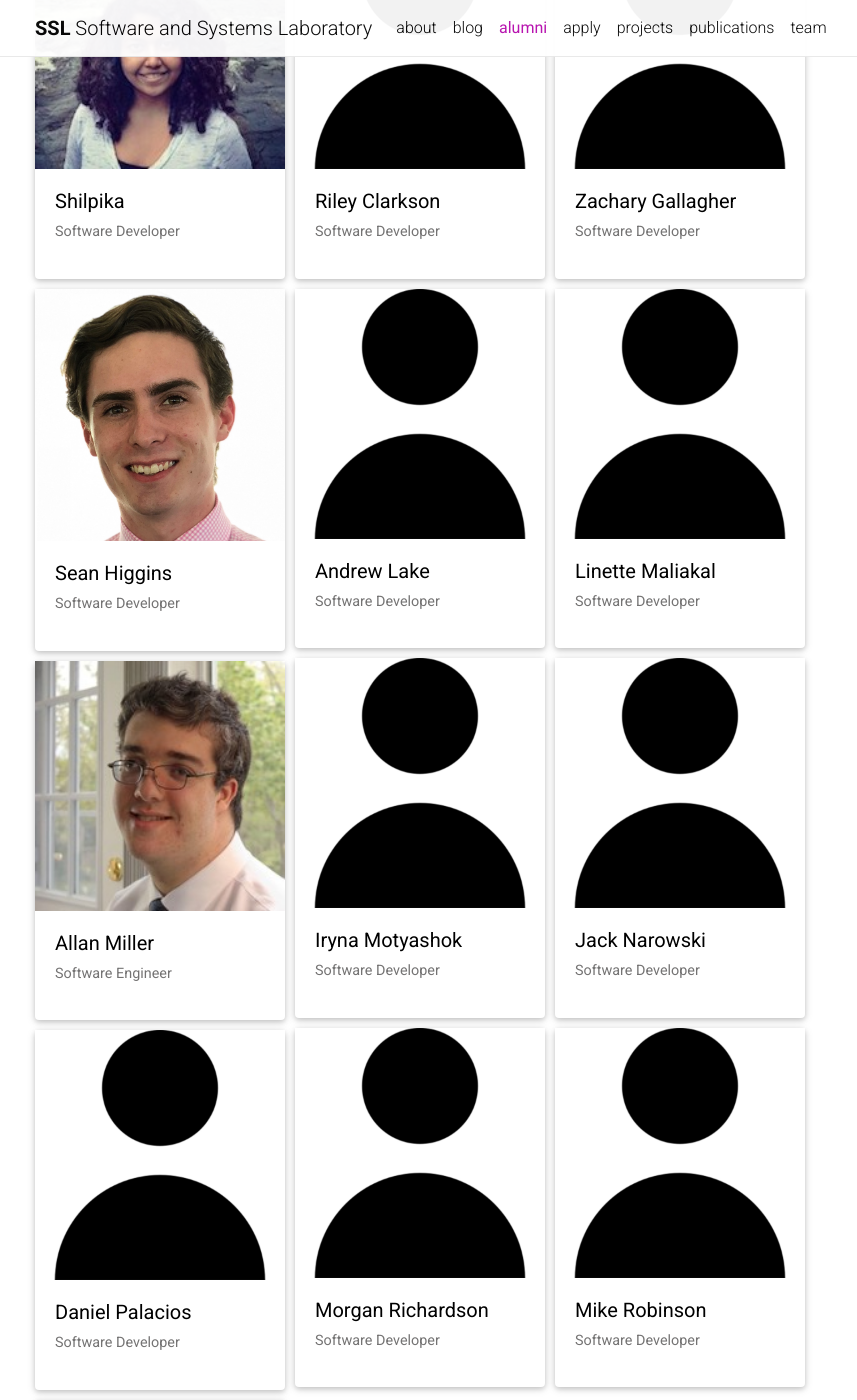
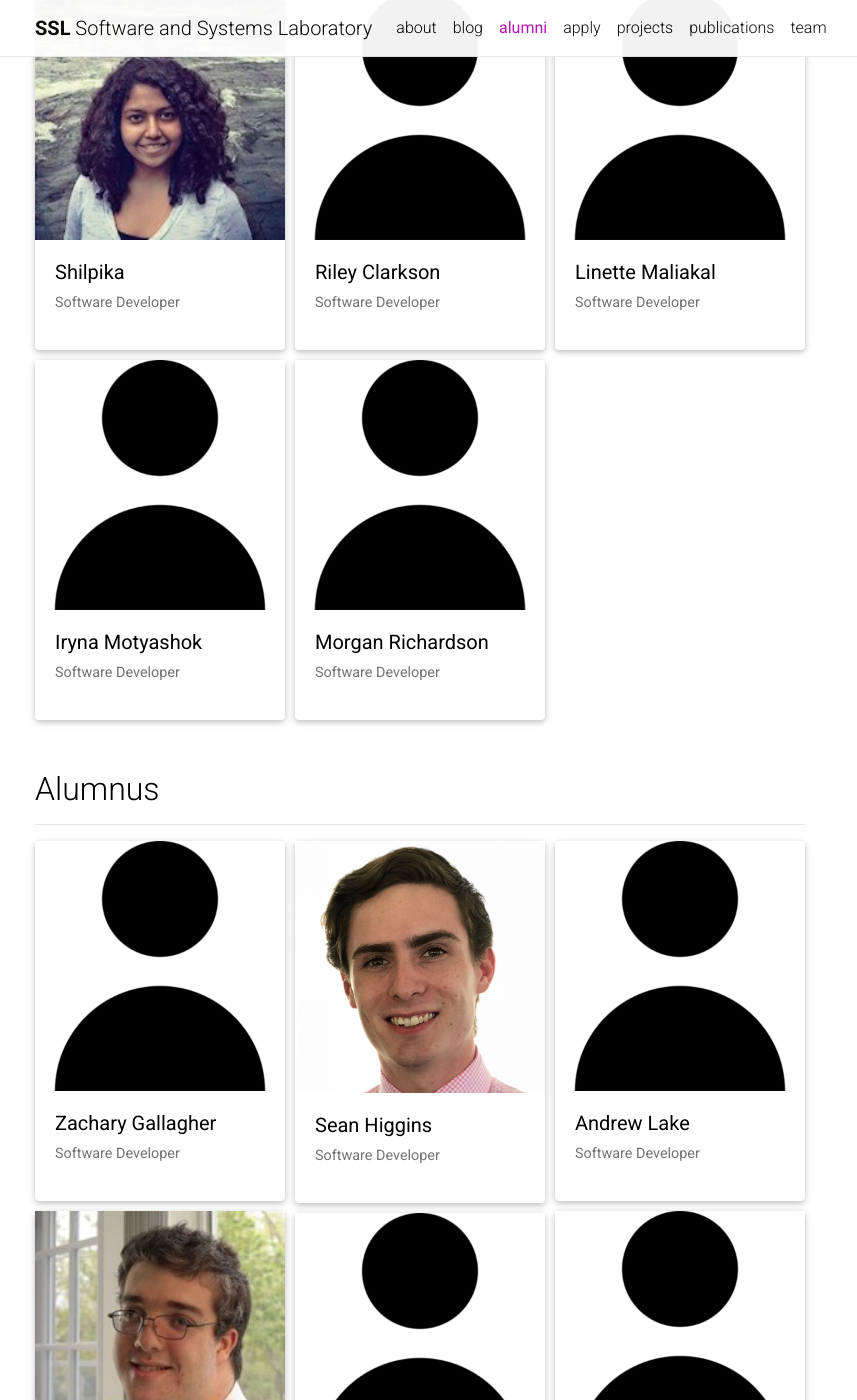
Before and after one commit to NicholasSynovic/LUC-SSL-Website, a Jekyll site: the page built from _pages/alumni.md, in a window 1280 px wide and 1400 px high, scrolled down 294 px. Shown: the whole window, without its empty margins (220-1077 px from the left). Built offline with Jekyll 4.4.1, drawn with Linux system fonts in a browser that asks for light colours; nearby versions of some CDN libraries; a style sheet for code colours, icons or effects is not loaded.

Commit message:
Create Alumna and Alumnus groups

```diff
--- a/_pages/alumni.md
+++ b/_pages/alumni.md
@@ -6,10 +6,15 @@
 nav: true
 ---
 
-<!-- Alumni Projects Grid -->
+## Alumna
+
+---
+
+<!-- Alumna Projects Grid -->
 <div class="projects grid">
   {% assign sorted_alumni = site.data.alumni %}
   {% for alumni in sorted_alumni %}
+  {% if alumni.gradeLevel == "Alumna" %}
   <div class="grid-item">
     {% if alumni.redirect %}
     <a href="{{ alumni.redirect }}" target="_blank">
@@ -23,7 +28,6 @@
         <div class="card-body">
           <h5>{{ alumni.first | append: " " | append: alumni.last }}</h5>
           <p class="card-text">{{ alumni.title }}</p>
-
           <div class="row ml-1 mr-1 p-0">
             {% if alumni.github %}
             <div class="github-icon">
@@ -37,6 +41,46 @@
       </div>
     </a>
   </div>
+  {% endif %}
 {% endfor %}
+</div>
+<br>
 
+## Alumnus
+
+---
+
+<!-- Alumna Projects Grid -->
+<div class="projects grid">
+  {% assign sorted_alumni = site.data.alumni %}
+  {% for alumni in sorted_alumni %}
+  {% if alumni.gradeLevel == "Alumnus" %}
+  <div class="grid-item">
+    {% if alumni.redirect %}
+    <a href="{{ alumni.redirect }}" target="_blank">
+    {% else %}
+    <a href="{{ alumni.url | relative_url }}">
+    {% endif %}
+      <div class="card hoverable">
+        {% if alumni.img %}
+        <img src="{{ alumni.img | relative_url }}" alt="alumni thumbnail">
+        {% endif %}
+        <div class="card-body">
+          <h5>{{ alumni.first | append: " " | append: alumni.last }}</h5>
+          <p class="card-text">{{ alumni.title }}</p>
+          <div class="row ml-1 mr-1 p-0">
+            {% if alumni.github %}
+            <div class="github-icon">
+              <div class="icon" data-toggle="tooltip" title="GitHub Profile">
+                <a href="{{ alumni.github }}" target="_blank"><i class="fab fa-github gh-icon"></i></a>
+              </div>
+            </div>
+            {% endif %}
+          </div>
+        </div>
+      </div>
+    </a>
+  </div>
+  {% endif %}
+{% endfor %}
 </div>
```
